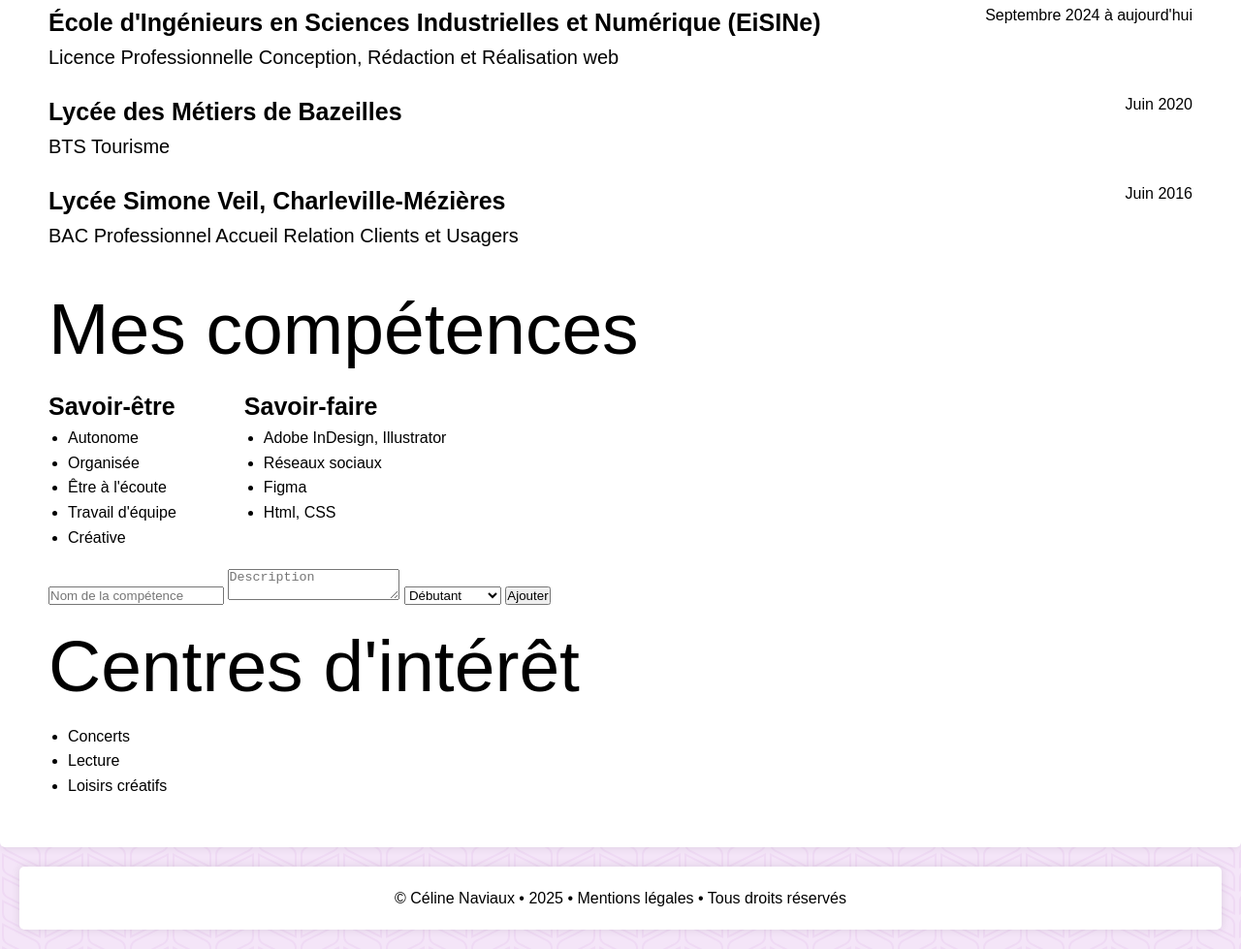
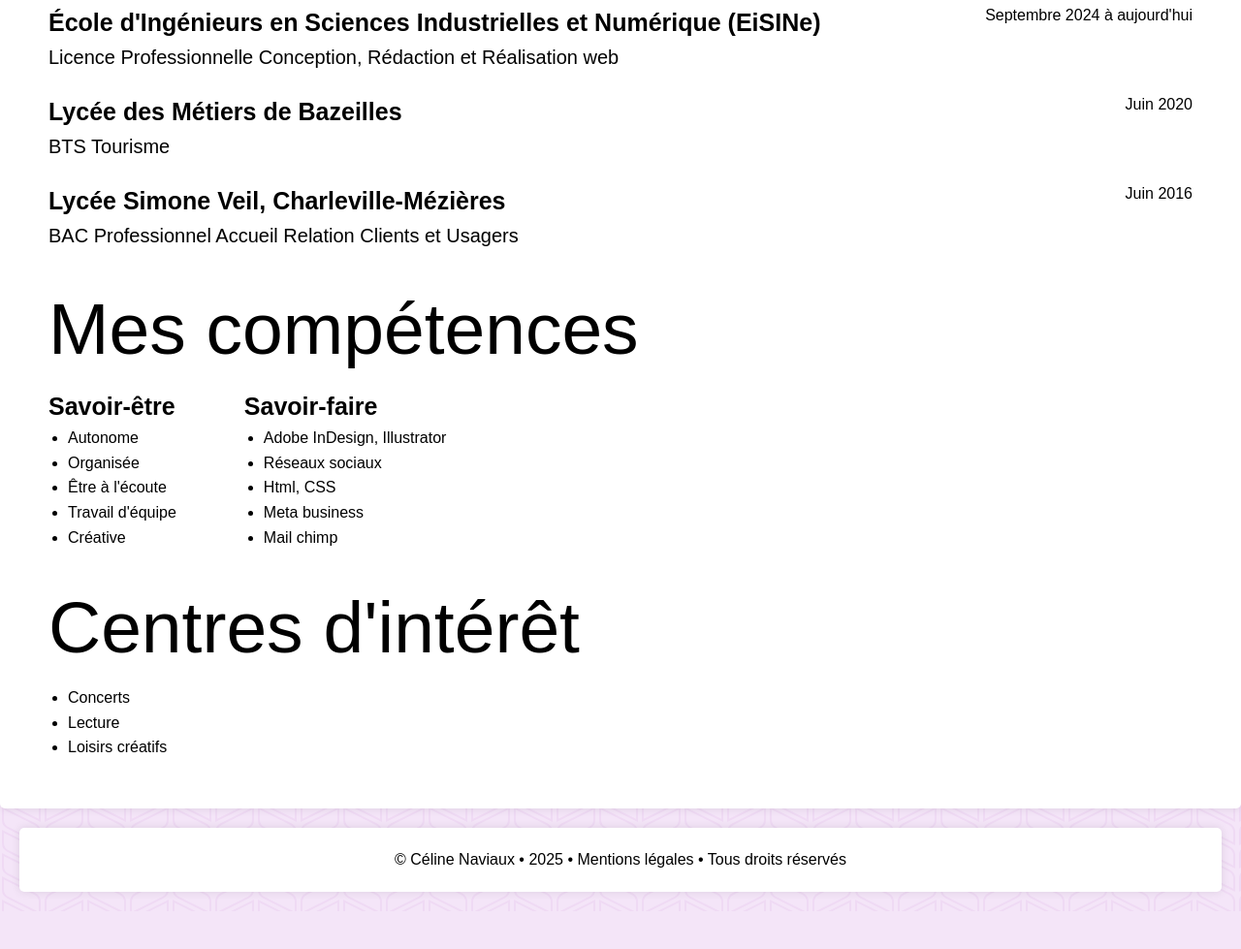
Before and after one commit to celinenvx/celinenvx.github.io, a plain HTML site: page cv.html in a window 1280 px wide. Shown: the part 1712-2691 px from the top of the page at 97% size. After the commit the page ends 2652 px from the top, so only its background shows below. Drawn offline with Linux system fonts and the light colour scheme; a web font is replaced by a local one.

Commit message:
ajout de nouvelles compétences et suppression du formulaire de saisie

```diff
--- a/cv.html
+++ b/cv.html
@@ -192,27 +192,14 @@
             <ul>
               <li>Adobe InDesign, Illustrator</li>
               <li>Réseaux sociaux</li>
-              <li>Figma</li>
               <li>Html, CSS</li>
+              <li>Meta business</li>
+              <li>Mail chimp</li>
             </ul>
           </div>
         </div>
       </div>
-      <form id="competenceForm">
-        <input
-          type="text"
-          id="nom"
-          placeholder="Nom de la compétence"
-          required
-        />
-        <textarea id="description" placeholder="Description"></textarea>
-        <select id="niveau">
-          <option value="Débutant">Débutant</option>
-          <option value="Intermédiaire">Intermédiaire</option>
-          <option value="Avancé">Avancé</option>
-        </select>
-        <button type="submit">Ajouter</button>
-      </form>
+
       <div id="listeCompetences"></div>
       <h2 class="titreCV">Centres d'intérêt</h2>
       <div class="containerCv">
```
